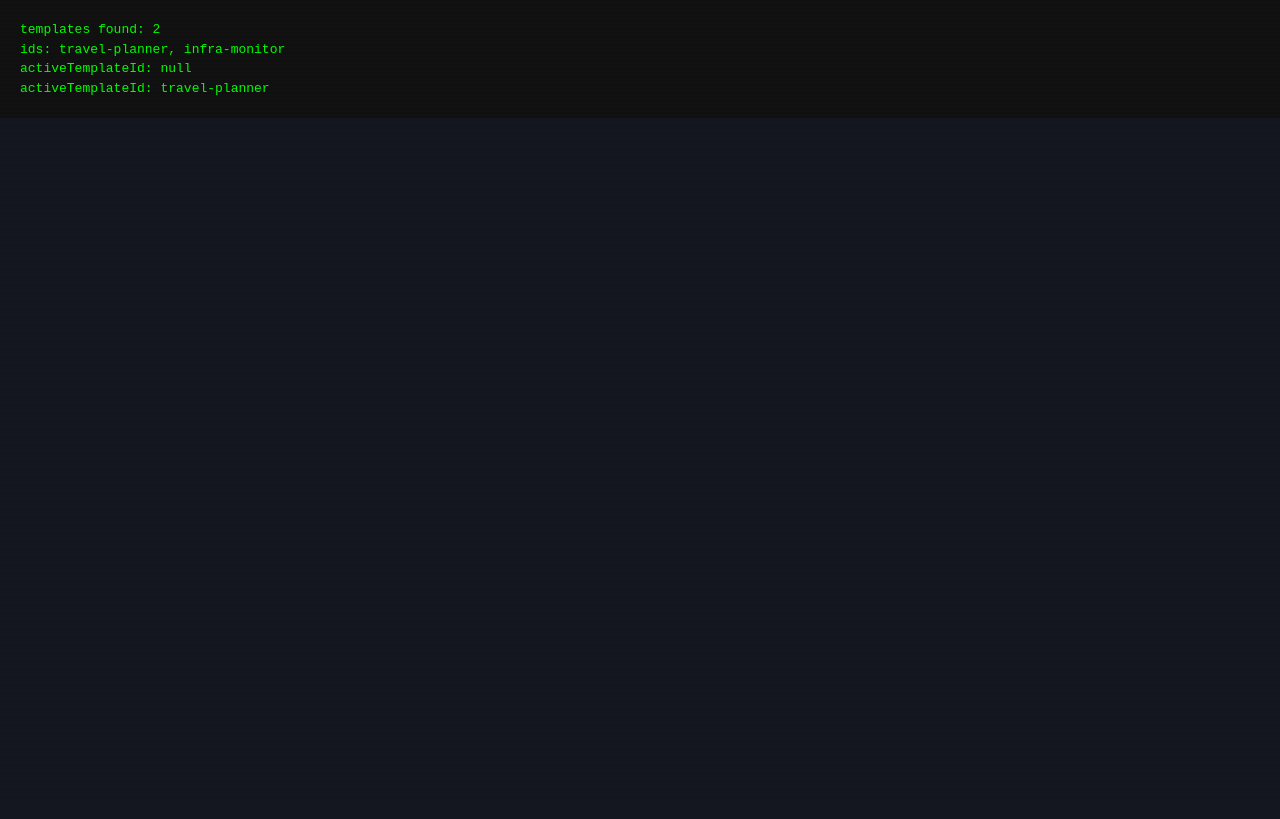
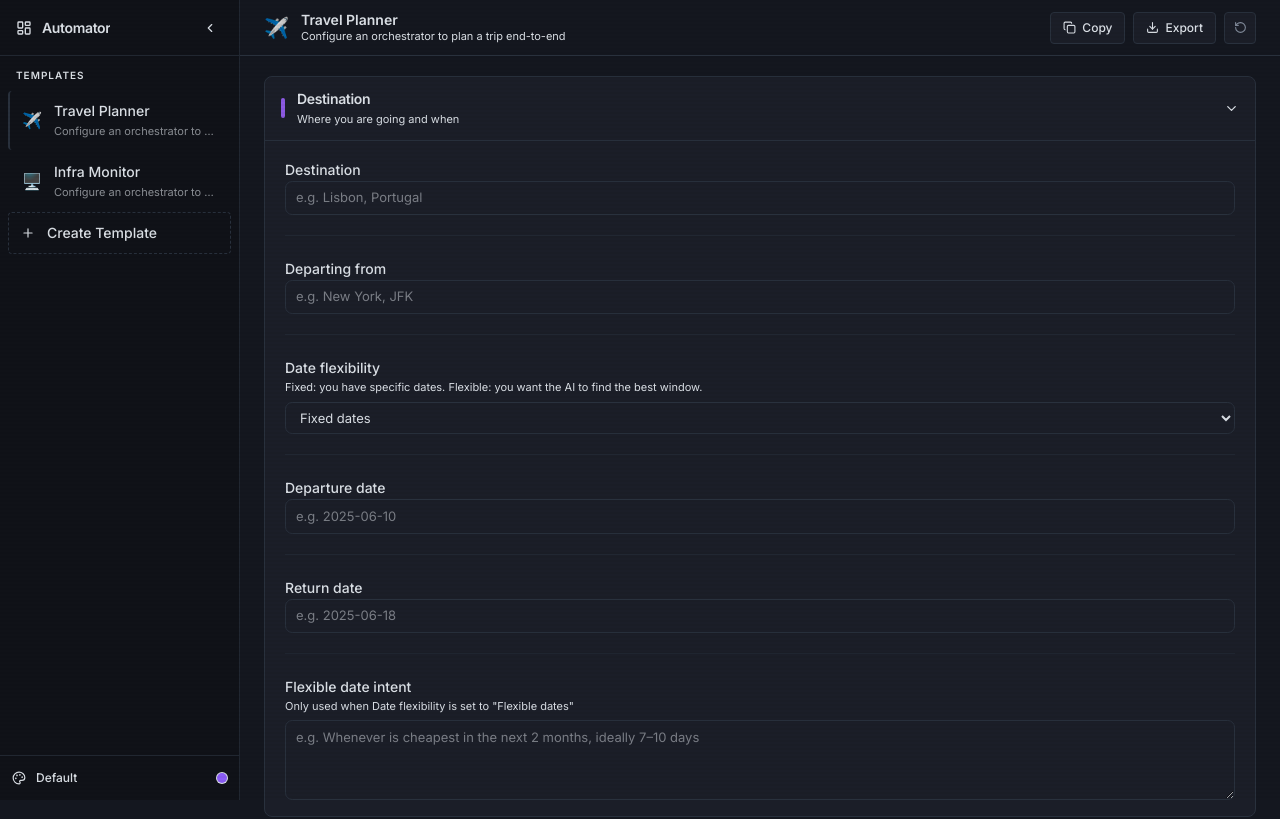
Before and after one commit to gypelayo/automator-ui, a React (Vite) app in the folder packages/automator-ui/: page / in a window 1280 px wide. Shown: the top 819 px of the page. Built offline with nearby package versions, Linux system fonts and the light colour scheme.

Commit message:
Remove debug panel blocking app render

```diff
--- a/packages/automator-ui/src/App.tsx
+++ b/packages/automator-ui/src/App.tsx
@@ -1,4 +1,4 @@
-import { useEffect, useState, useRef } from 'react'
+import { useEffect } from 'react'
 import { registerAllTemplates } from '@/templates'
 import { getAllTemplates as getCoreTemplates, getTemplate as getCoreTemplate } from '@automator/core'
 import { useConfigStore } from '@/store/config'
@@ -8,10 +8,8 @@ import { TemplateForm } from '@/components/builder/TemplateForm'
 import { TemplateBuilder } from '@/components/builder/TemplateBuilder'
 import { OutputPanel } from '@/components/output/OutputPanel'
 
-// Force template registration at module load time
-console.log('About to register templates...')
+// Register templates once at module level
 registerAllTemplates()
-console.log('Templates registered at module load')
 
 // Helper to get template (checks both core and custom)
 function getTemplate(id: string) {
@@ -25,34 +23,15 @@ function getAllTemplates() {
 }
 
 export default function App() {
-  const [debug, setDebug] = useState<string[]>([])
-  const initialized = useRef(false)
   const { activeTemplateId, setActiveTemplate, isEditMode, editingTemplateId, setEditMode } = useConfigStore()
-  // Subscribe to template store to ensure re-renders
-  const templates = useTemplateStore((state) => state.templates)
-  void templates // Avoid unused warning
+  useTemplateStore((state) => state.templates)
 
   useEffect(() => {
-    if (initialized.current) return
-    initialized.current = true
-
     const templates = getAllTemplates()
-    const ids = templates.map(t => t.id)
-    setDebug(['templates found: ' + templates.length, 'ids: ' + ids.join(', '), 'activeTemplateId: ' + activeTemplateId])
-
     if (!activeTemplateId && templates[0]) {
       setActiveTemplate(templates[0].id)
     }
-  }, []) // No deps - run once on mount
-
-  if (debug.length > 0) {
-    return (
-      <div style={{ padding: 20, background: '#111', color: '#0f0', fontFamily: 'monospace' }}>
-        {debug.map((d, i) => <div key={i}>{d}</div>)}
-        <div>activeTemplateId: {activeTemplateId}</div>
-      </div>
-    )
-  }
+  }, [activeTemplateId])
 
   const handleEditSave = () => {
     setEditMode(false)
```
